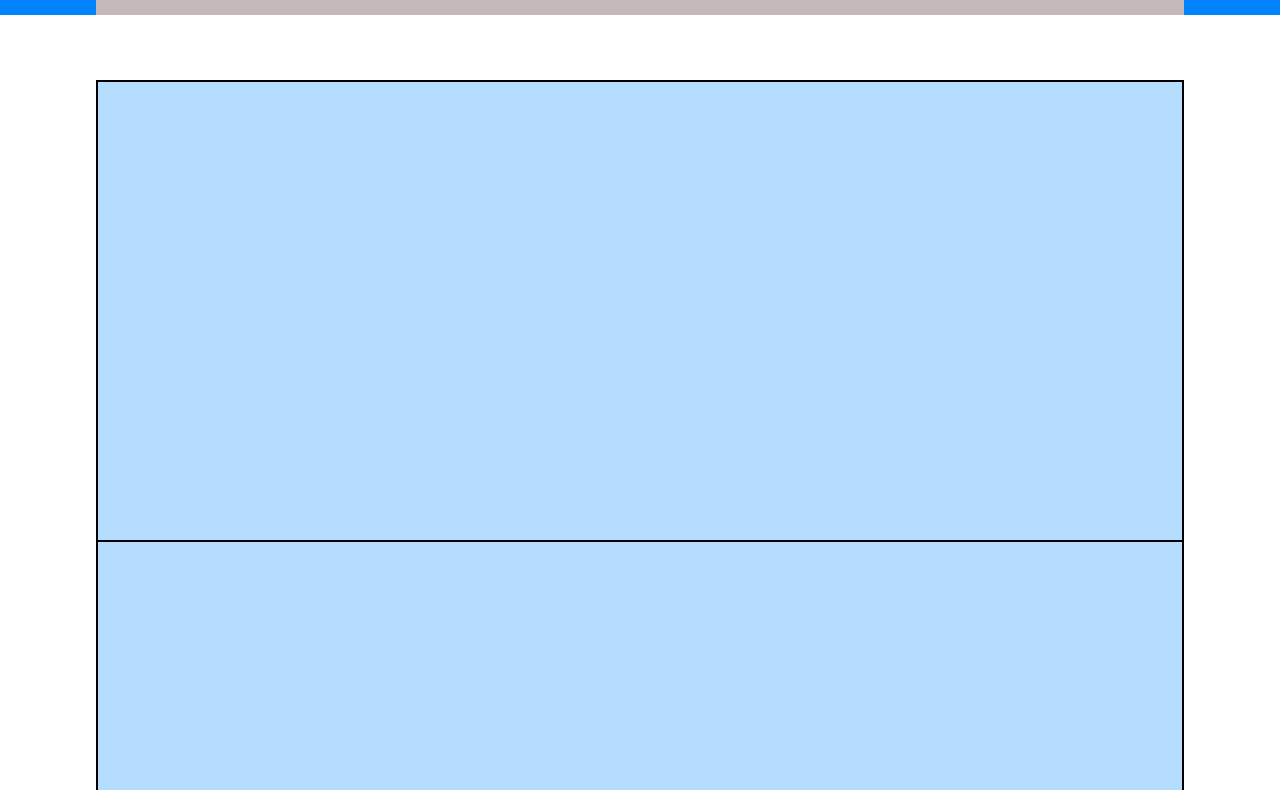
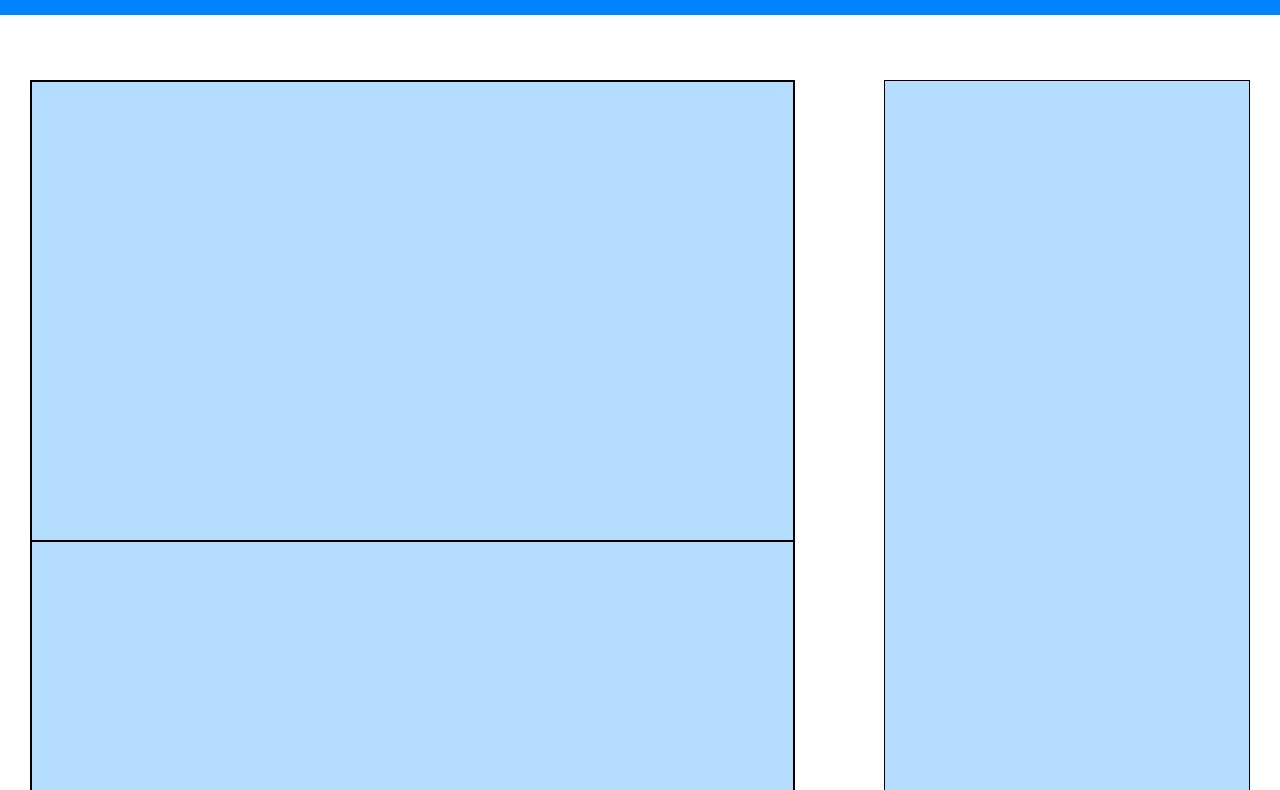
Before and after one commit to BrunoCanini/htmlcss-responsive-layout, a plain HTML site: page index.html in a window 1280 px wide. Shown: the part 83-873 px from the top of the page. Drawn offline with Linux system fonts and the light colour scheme.

Commit message:
section1

```diff
--- a/style.css
+++ b/style.css
@@ -7,9 +7,17 @@
 /* UTILITY */
 
 .conteiner{
-    max-width: 85%;
-    margin: auto;
-    background-color: rgb(197, 184, 184);
+    max-width: 100%;
+    padding: 0 40px;
+}
+
+@media screen and (min-width:768px) {
+
+    .conteiner{
+        max-width: 100%;
+        padding: 0 30px;
+    }
+
 }
 
 /* HEADER */
@@ -69,9 +77,22 @@ main{
 
     .application{
         display: flex;
-        flex-direction: row;
         flex-wrap: wrap;
         gap: 33px;
+        justify-content: space-between;
+    }
+
+    .demo{
+        width: 30%;
+        min-height: 460px;
+        background-color: #b5ddff;
+        border: 1px solid black;
+    }
+
+    .big{
+        min-width: calc( 60% + 33px );
+        display: flex;
+        flex-direction: column;
     }
 
 }
```
